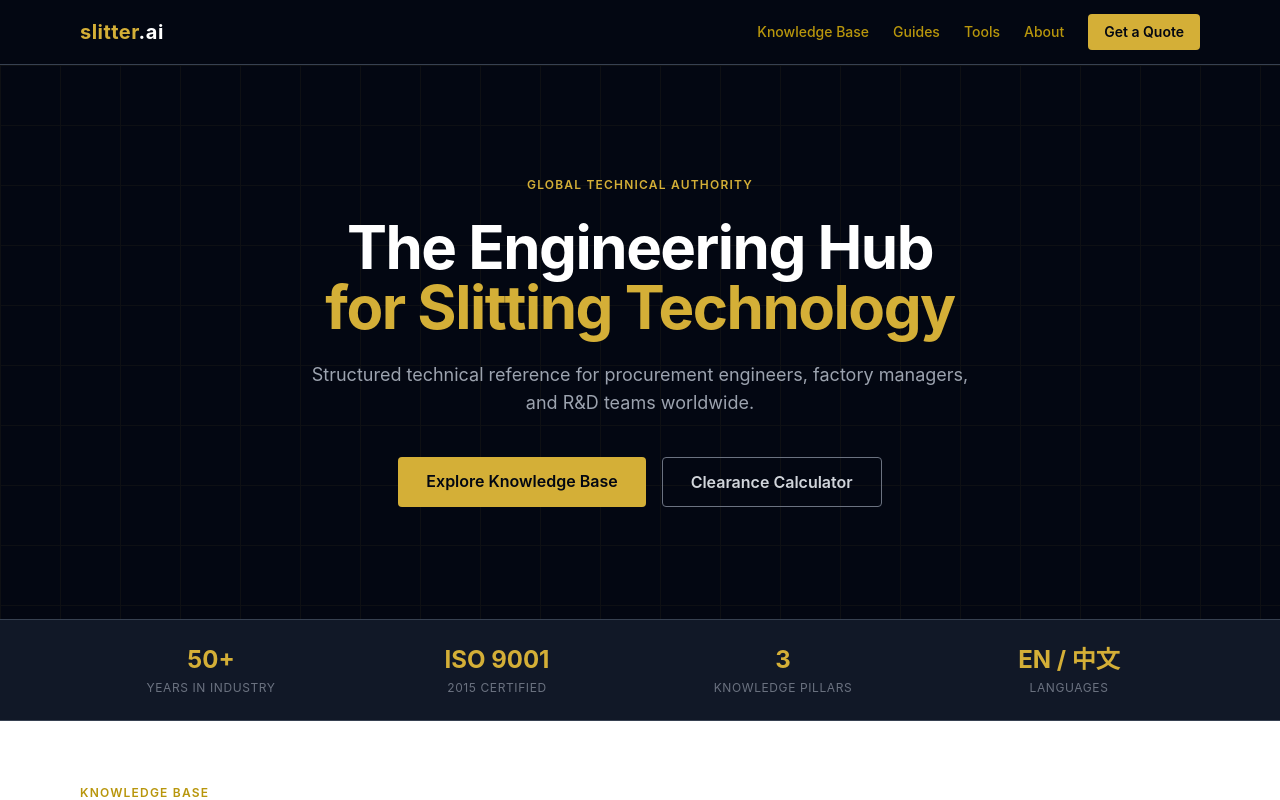
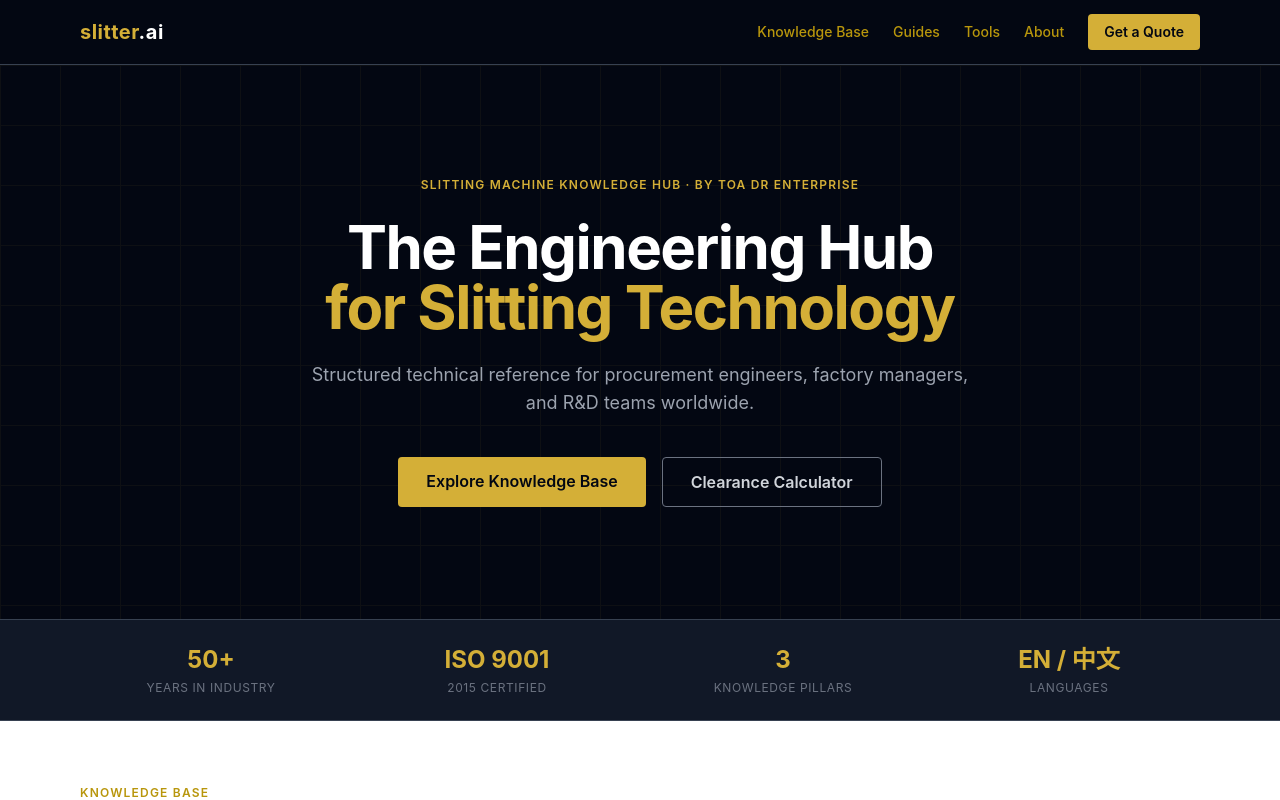
Before and after one commit to tongyichou-cmyk/slitter-ai, a Next.js app: page /en in a window 1280 px wide. Shown: the top 800 px of the page. Built offline with nearby package versions, Linux system fonts and the light colour scheme; no server answers.

Commit message:
feat: update hero label to 'Slitting Machine Knowledge Hub · by TOA DR Enterprise'

```diff
--- a/app/[locale]/page.tsx
+++ b/app/[locale]/page.tsx
@@ -35,7 +35,7 @@ export default function HomePage({ params: { locale } }: { params: { locale: Loc
         />
         <div className="relative max-w-6xl mx-auto px-4 py-28 text-center">
           <p className="text-xs font-semibold tracking-widest text-gold-500 uppercase mb-6">
-            Global Technical Authority
+            Slitting Machine Knowledge Hub · by TOA DR Enterprise
           </p>
           <h1 className="text-5xl md:text-6xl font-bold tracking-tight text-white mb-6 leading-tight">
             The Engineering Hub<br />
```
